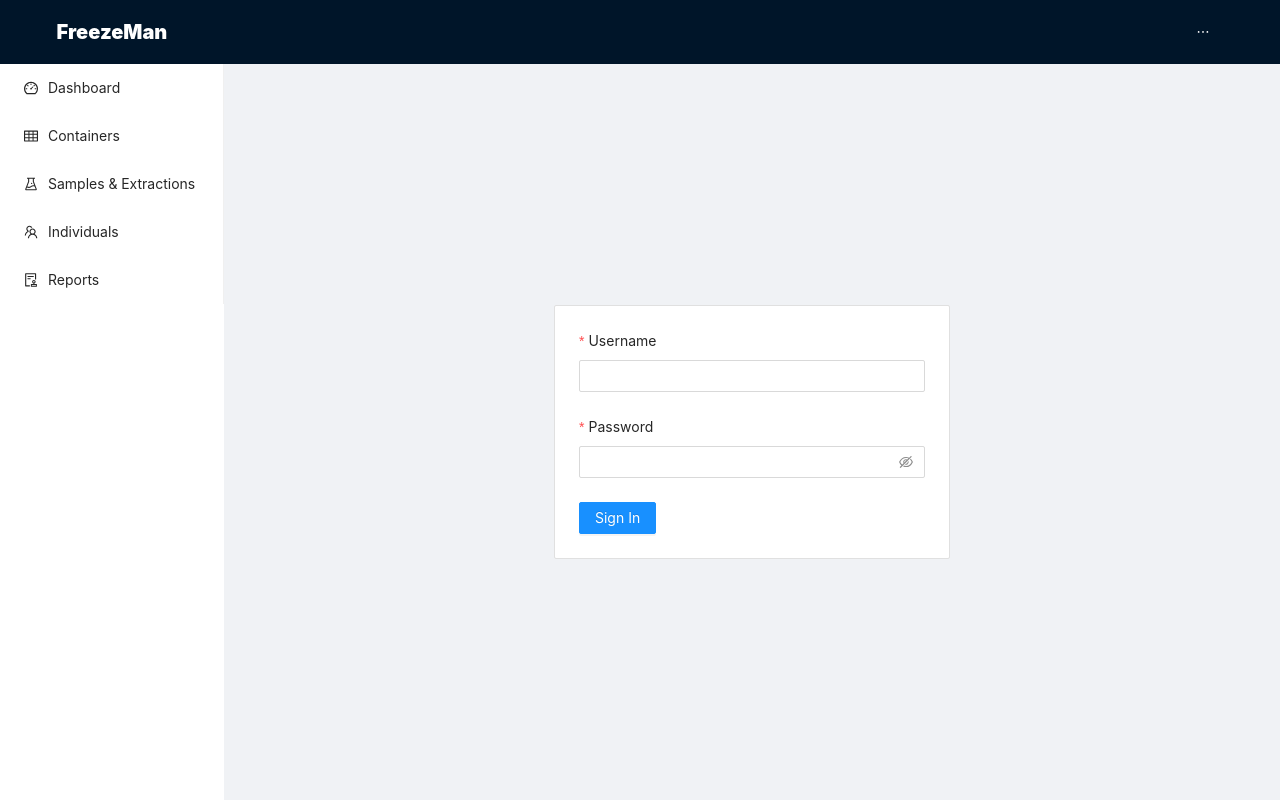
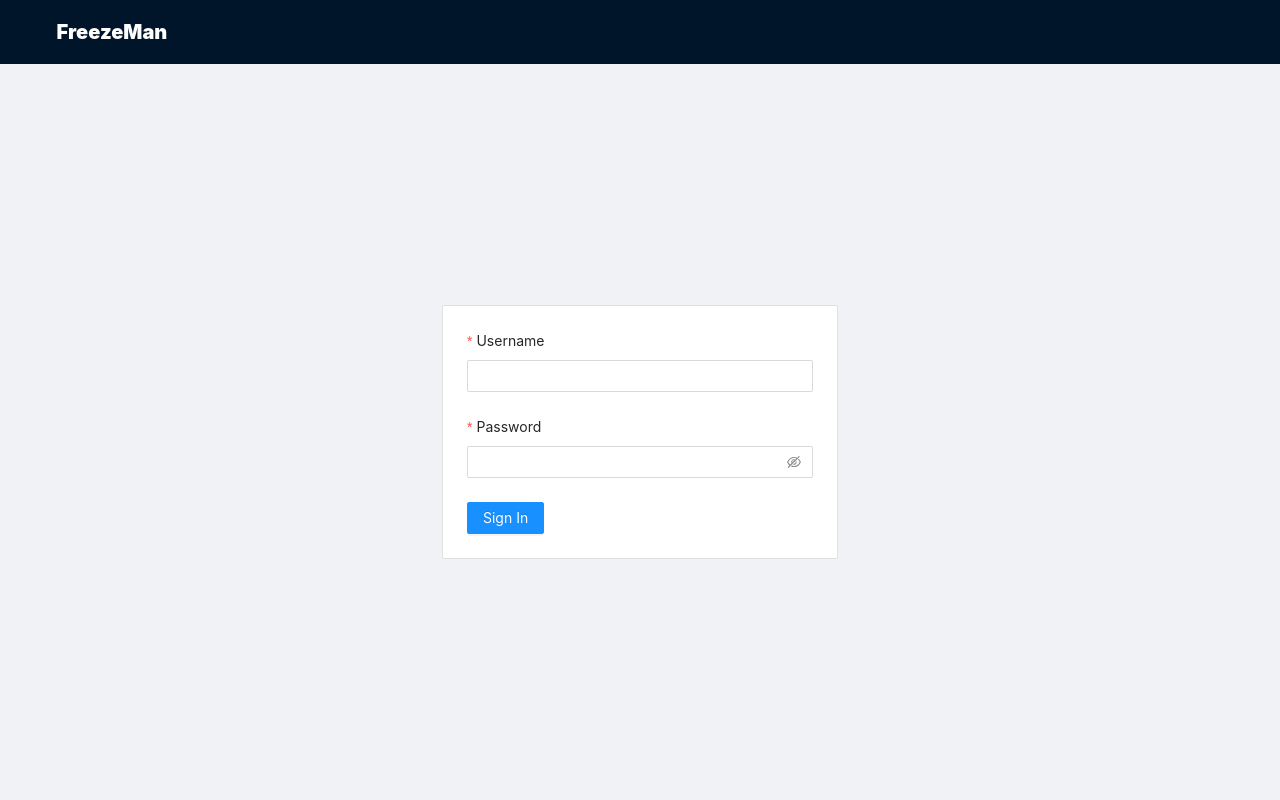
Before and after one commit to c3g/freezeman, a React app: page /sign-in in a window 1280 px wide. Built offline with nearby package versions, Linux system fonts and the light colour scheme; what rambda would draw is missing.

Commit message:
auth: refactor actions

```diff
--- a/src/components/App.js
+++ b/src/components/App.js
@@ -33,26 +33,19 @@ import PrivateRoute from "./PrivateRoute";
 
 import {matchingMenuKeys, renderMenuItem} from "../utils/menus";
 import {fetchAuthorizedData} from "../modules/shared/actions";
-import {invalidateAuth, refreshAuthToken} from "../modules/auth/actions";
+import {logOut, refreshAuthToken} from "../modules/auth/actions";
 
 const { Title } = Typography;
 
-const horizontalMenuItems = (user, invalidateAuth) => user ? [
+const horizontalMenuItems = (logOut) => [
   {
     key: "sign-out-link",
     icon: <LogoutOutlined />,
     text: "Sign Out",
-      onClick: () => invalidateAuth(),
+    onClick: logOut,
   },
-  ] : [
-    {
-      url: "/sign-in",
-      icon: <LoginOutlined />,
-      text: "Sign In",
-    }
 ]
 
-// TODO: Disabled if not authenticated
 const MENU_ITEMS = [
   {
     url: "/dashboard",
@@ -107,16 +100,14 @@ const cardStyle = {
 };
 
 export const mapStateToProps = state => ({
-  user: state.auth.tokens.access
-    ? (state.users.itemsByID[jwtDecode(state.auth.tokens.access).user_id] || {username: "Loading..."}).username
-    : null,
+  userID: state.auth.currentUserID,
+  user: state.users.itemsByID[state.auth.currentUserID],
 });
 
-// noinspection JSUnusedGlobalSymbols
 export const mapDispatchToProps = dispatch =>
-  bindActionCreators({fetchAuthorizedData, refreshAuthToken, invalidateAuth}, dispatch);
+  bindActionCreators({fetchAuthorizedData, refreshAuthToken, logOut}, dispatch);
 
-const App = ({user, fetchAuthorizedData, refreshAuthToken, invalidateAuth}) => {
+const App = ({userID, user, fetchAuthorizedData, refreshAuthToken, logOut}) => {
   useEffect(() => {
     const refreshData = () =>
         refreshAuthToken().then(fetchAuthorizedData);
@@ -127,6 +118,9 @@ const App = ({user, fetchAuthorizedData, refreshAuthToken, invalidateAuth}) => {
     return () => clearInterval(interval);
   });
 
+  const isLoggedIn = userID !== null;
+  const menuItems = horizontalMenuItems(logOut);
+
   return (
     <Layout style={{height: "100vh"}}>
       <Layout.Header style={{display: "flex"}}>
@@ -134,21 +128,25 @@ const App = ({user, fetchAuthorizedData, refreshAuthToken, invalidateAuth}) => {
         <div style={{flex: 1}}/>
         {user &&
           <div style={colorStyle}>
-            <strong><UserOutlined /> {user}</strong>
+            <strong><UserOutlined /> {user.username}</strong>
           </div>
         }
+        {user &&
           <Menu theme="dark"
               mode="horizontal"
-            selectedKeys={matchingMenuKeys(horizontalMenuItems(user, null))}>
-          {horizontalMenuItems(user, invalidateAuth).map(renderMenuItem)}
+              selectedKeys={matchingMenuKeys(menuItems)}>
+            {menuItems.map(renderMenuItem)}
           </Menu>
+        }
       </Layout.Header>
       <Layout>
+        {isLoggedIn &&
           <Layout.Sider theme="light" style={{overflowY: "auto"}} breakpoint="md" collapsedWidth={80} width={224}>
               <Menu mode="inline" selectedKeys={matchingMenuKeys(MENU_ITEMS)}>
                   {MENU_ITEMS.map(renderMenuItem)}
               </Menu>
           </Layout.Sider>
+        }
         <Layout.Content style={{position: "relative"}}>
           <Switch>
             <Route path="/sign-in">
--- a/src/modules/auth/actions.js
+++ b/src/modules/auth/actions.js
@@ -4,14 +4,15 @@ import {createNetworkActionTypes, networkAction} from "../../utils/actions";
 import {fetchAuthorizedData} from "../shared/actions";
 import {constVal} from "../../utils/functions";
 
-export const INVALIDATE_AUTH = "INVALIDATE_AUTH";
+export const LOG_OUT = "AUTH.LOG_OUT";
 
-export const PERFORM_AUTH = createNetworkActionTypes("PERFORM_AUTH");
-export const REFRESH_AUTH_TOKEN = createNetworkActionTypes("REFRESH_AUTH_TOKEN");
+export const PERFORM_AUTH = createNetworkActionTypes("AUTH.PERFORM");
+export const REFRESH_AUTH_TOKEN = createNetworkActionTypes("AUTH.REFRESH_TOKEN");
 
-export const invalidateAuth = () => ({type: INVALIDATE_AUTH});
+export const logOut = () => ({type: LOG_OUT});
 
-const _performAuth = networkAction(PERFORM_AUTH, constVal("/token/"), "POST");
+const decodeUserID = tokens => ({ tokens, currentUserID: jwtDecode(tokens.access).user_id })
+const _performAuth = networkAction(PERFORM_AUTH, constVal("/token/"), "POST", decodeUserID);
 export const performAuth = (username, password) => async (dispatch, getState) => {
     if (getState().auth.isFetching) return false;
     const authResult = await dispatch(_performAuth({username, password}));
@@ -27,7 +28,7 @@ export const refreshAuthToken = () => async (dispatch, getState) => {
 
     if (!tokens.access || !tokens.refresh) {
         // Missing token, should perform auth instead
-        await dispatch(invalidateAuth());
+        await dispatch(logOut());
         return false;
     }
 
@@ -44,7 +45,7 @@ export const refreshAuthToken = () => async (dispatch, getState) => {
 
         if (refresh.exp <= now) {
             // Cannot renew access token, since refresh token is expired.
-            await dispatch(invalidateAuth());
+            await dispatch(logOut());
             return false;
         }
 
@@ -54,7 +55,7 @@ export const refreshAuthToken = () => async (dispatch, getState) => {
     } catch (e) {
         // Invalid token, should perform auth instead
         console.error(e);
-        await dispatch(invalidateAuth());
+        await dispatch(logOut());
     }
 
     return false;
--- a/src/modules/auth/reducers.js
+++ b/src/modules/auth/reducers.js
@@ -1,27 +1,22 @@
-import {INVALIDATE_AUTH, PERFORM_AUTH, REFRESH_AUTH_TOKEN} from "./actions";
+import {LOG_OUT, PERFORM_AUTH, REFRESH_AUTH_TOKEN} from "./actions";
+
+const initialState = {
+    isFetching: false,
+    didInvalidate: false,
+    currentUserID: null,
+    tokens: {
+        access: null,
+        refresh: null,
+    },
+};
 
 export const auth = (
-    state = {
-        tokens: {
-            access: null,
-            refresh: null,
-        },
-        isFetching: false,
-        didInvalidate: false,
-        lastUpdated: null,
-    },
+    state = initialState,
     action
 ) => {
     switch (action.type) {
-        case INVALIDATE_AUTH:
-            return {
-                ...state,
-                tokens: {
-                    access: null,
-                    refresh: null,
-                },
-                lastUpdated: Date.now(),
-            };
+        case LOG_OUT:
+            return initialState;
 
         case PERFORM_AUTH.REQUEST:
             return {
@@ -31,8 +26,8 @@ export const auth = (
         case PERFORM_AUTH.RECEIVE:
             return {
                 ...state,
-                tokens: action.data,
-                lastUpdated: action.receivedAt,
+                tokens: action.data.tokens,
+                currentUserID: action.data.currentUserID,
                 isFetching: false,
             };
         case PERFORM_AUTH.ERROR:
@@ -54,7 +49,6 @@ export const auth = (
                     ...state.tokens,
                     ...action.data,
                 },
-                lastUpdated: action.receivedAt,
                 isFetching: false,
             };
         case REFRESH_AUTH_TOKEN.ERROR:
--- a/src/utils/actions.js
+++ b/src/utils/actions.js
@@ -8,7 +8,7 @@ export const createNetworkActionTypes = name => ({
   ERROR: `${name}.ERROR`,
 });
 
-export const networkAction = (types, url, method="GET") =>
+export const networkAction = (types, url, method="GET", transform) =>
     (body, params={}) =>
     (dispatch, getState) => {
 
@@ -27,7 +27,12 @@ export const networkAction = (types, url, method="GET") =>
   .then(attachJSON)
   .then(response => {
     if (response.ok) {
-            dispatch({type: types.RECEIVE, data: response.data, params, receivedAt: Date.now()});
+      dispatch({
+        type: types.RECEIVE,
+        data: transform ? transform(response.data) : response.data,
+        params,
+        receivedAt: Date.now()
+      });
       return response.data;
     }
 
```
Lines whose indentation alone changed are shown as unchanged.
